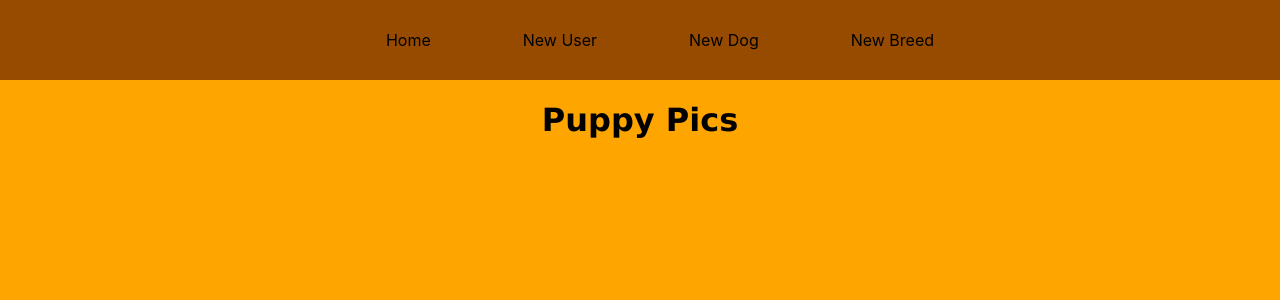
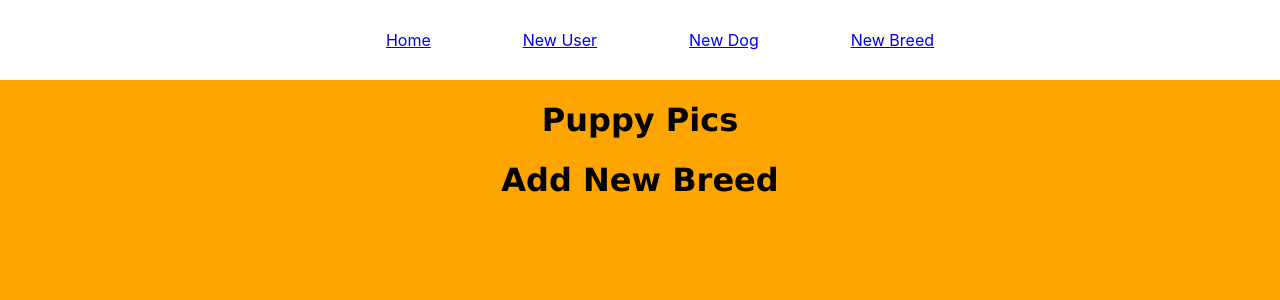
Before and after one commit to Calvinfr96/puppy-pics-front-end, a React (Create React App) app: page /new/breed in a window 1280 px wide. Shown: the top 300 px of the page. Built offline with nearby package versions, Linux system fonts and the light colour scheme.

Commit message:
Add links to nav bar for each form

```diff
--- a/src/App.css
+++ b/src/App.css
@@ -9,10 +9,11 @@ h1 {
 
 nav {
   display: flex;
+  position: relative;
   justify-content: space-around;
   align-items: center;
   min-height: 10vh;
-  background-color: #964B00;
+  background-color: white;
 }
 
 .nav-links {
--- a/src/components/App.js
+++ b/src/components/App.js
@@ -3,6 +3,9 @@ import DogsContainer from './DogsContainer';
 import Header from './Header';
 import {BrowserRouter as Router, Switch, Route} from 'react-router-dom'
 import Nav from './Nav';
+import NewUserFrom from './NewUserFrom';
+import NewBreedForm from './NewBreedForm';
+import NewDogForm from './NewDogForm';
 
 function App() {
   return (
@@ -12,6 +15,9 @@ function App() {
         <Header />
         <Switch>
           <Route path="/" exact component={DogsContainer} />
+          <Route path="/new/user" component={NewUserFrom} />
+          <Route path="/new/breed" component={NewBreedForm} />
+          <Route path="/new/dog" component={NewDogForm} />
         </Switch>
       </div>
     </Router>
--- a/src/components/Nav.js
+++ b/src/components/Nav.js
@@ -1,13 +1,14 @@
 import React from 'react'
+import {Link} from 'react-router-dom'
 
 function Nav() {
     return (
         <nav>
           <ul className="nav-links">
-            <li>Home</li>
-            <li>New User</li>
-            <li>New Dog</li>
-            <li>New Breed</li>
+            <Link to='/'><li>Home</li></Link>
+            <Link to='/new/user'><li>New User</li></Link>
+            <Link to='/new/dog'><li>New Dog</li></Link>
+            <Link to='/new/breed'><li>New Breed</li></Link>
           </ul>
         </nav>
     )
--- a/src/components/NewBreedForm.js
+++ b/src/components/NewBreedForm.js
@@ -3,7 +3,7 @@ import React from 'react'
 function NewBreedForm() {
     return (
         <div>
-
+            <h1>Add New Breed</h1>
         </div>
     )
 }
--- a/src/components/NewDogForm.js
+++ b/src/components/NewDogForm.js
@@ -3,7 +3,7 @@ import React from 'react'
 function NewDogForm() {
     return (
         <div>
-
+            <h1>Add New Dog</h1>
         </div>
     )
 }
--- a/src/components/NewUserFrom.js
+++ b/src/components/NewUserFrom.js
@@ -3,7 +3,7 @@ import React from 'react'
 function NewUserFrom() {
     return (
         <div>
-
+           <h1>Add New User</h1>
         </div>
     )
 }
```
